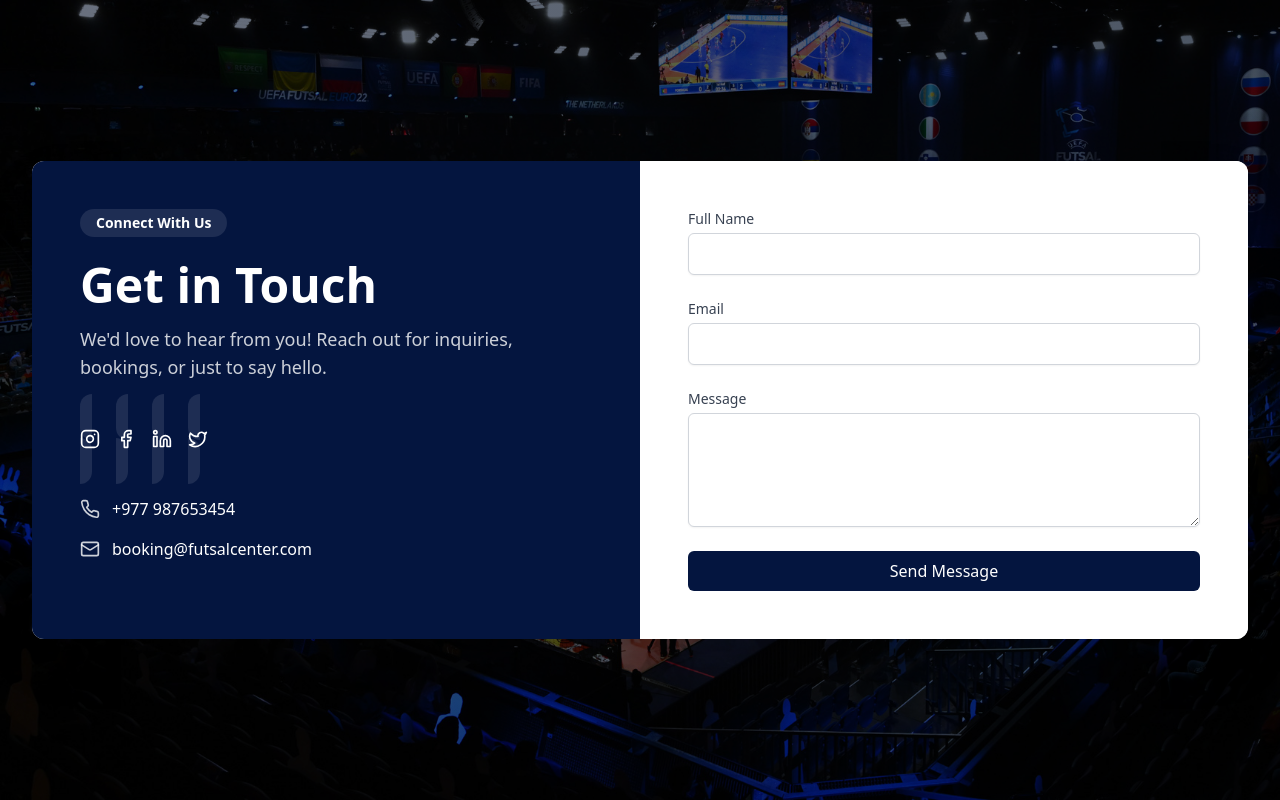
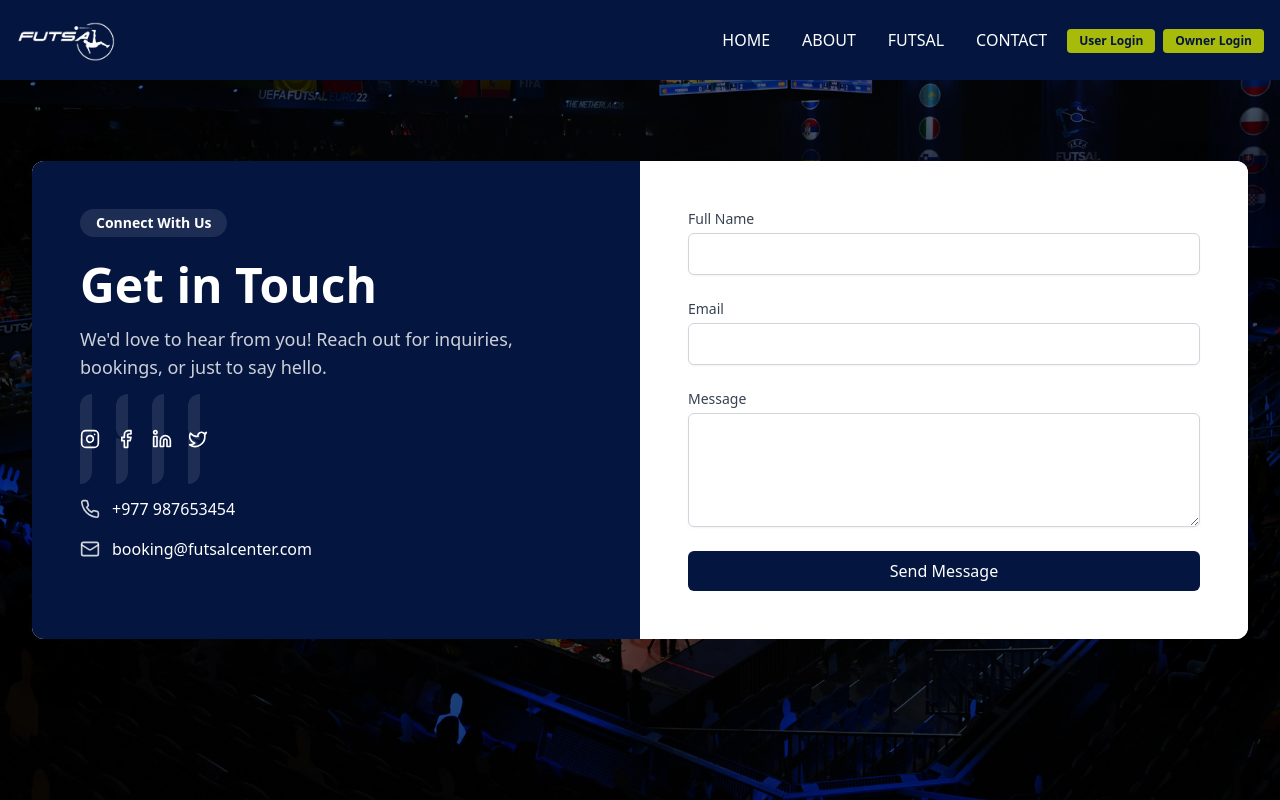
Before and after one commit to Seesonn/FUTSALFINALFRONTEND, a React (Vite) app: page /contact in a window 1280 px wide. Built offline with nearby package versions, Linux system fonts and the light colour scheme.

Commit message:
Update Contact.jsx

```diff
--- a/src/project/Contact.jsx
+++ b/src/project/Contact.jsx
@@ -1,6 +1,7 @@
 
 import { useState } from "react";
 import full from "../assets/ful.jpg";
+import Navigation from "./Navigation";
 import { Facebook, Instagram, Linkedin, Twitter, Phone, Mail } from "lucide-react";
 
 const Contact = () => {
@@ -59,6 +60,8 @@ const Contact = () => {
   };
 
   return (
+    <div>
+      <Navigation />
     <div
       className="min-h-screen flex items-center justify-center py-24 px-4 sm:px-6 lg:px-8 relative overflow-hidden"
       style={{
@@ -221,7 +224,7 @@ const Contact = () => {
       </button>
     </div>
   </div>
-)}
+)}</div>
     </div>
   );
 };
```
